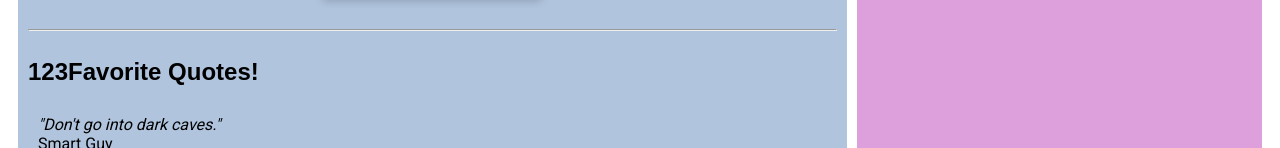
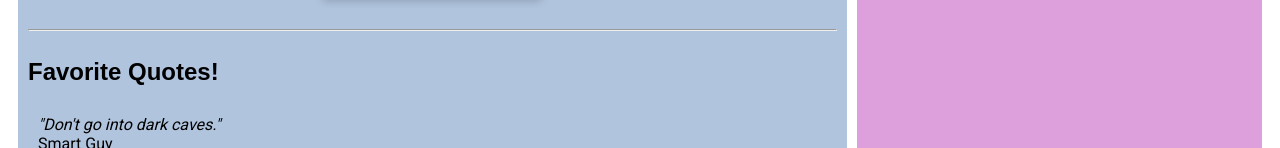
Before and after one commit to blusanders/martins-aquarium, a plain HTML site: page index.html in a window 1280 px wide. Shown: the part 734-882 px from the top of the page. Drawn offline with Linux system fonts and the light colour scheme; a web font is replaced by a local one.

Commit message:
Removed 123 to test

```diff
--- a/index.html
+++ b/index.html
@@ -74,7 +74,7 @@
         <hr>
         <br>
 
-        <h2>123Favorite Quotes!</h2><br>
+        <h2>Favorite Quotes!</h2><br>
 
         <article class="containerLeft__travelQuotes contentArticle">
             <div class=quoteCard>
```
